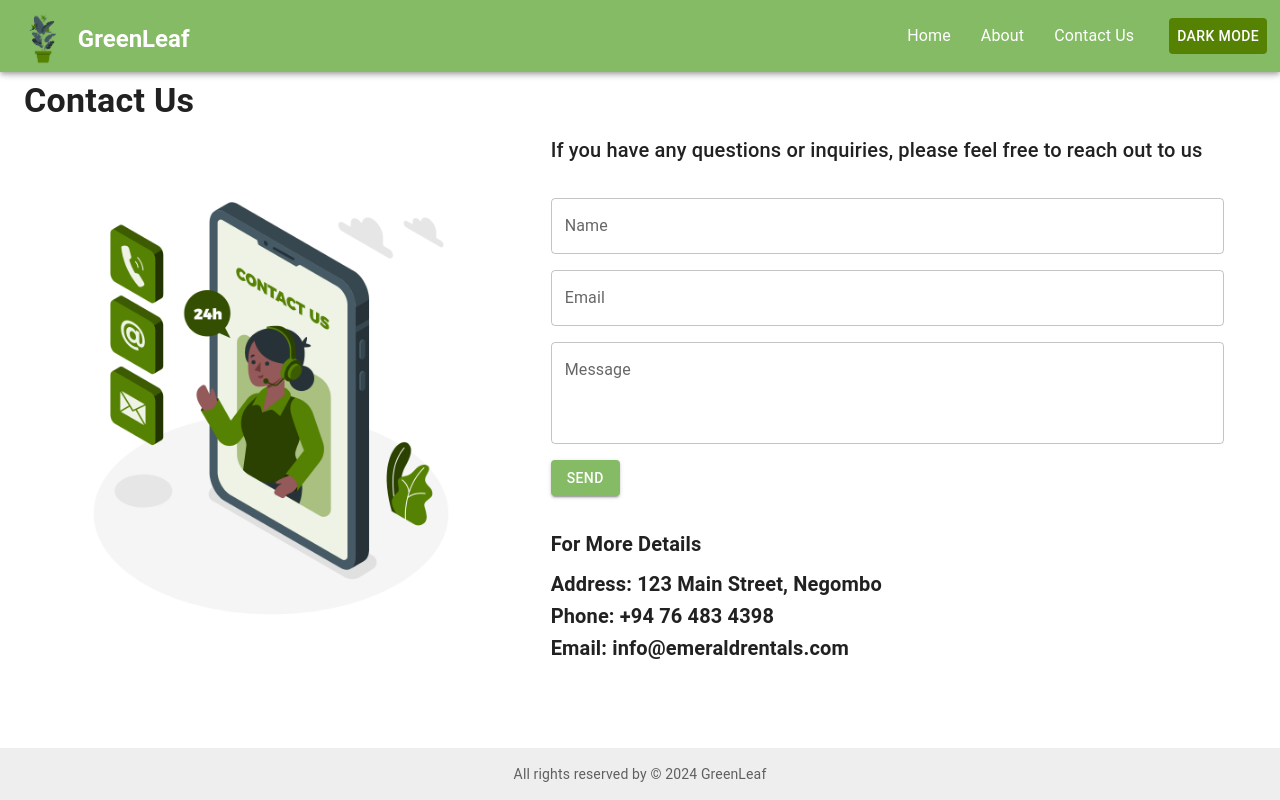
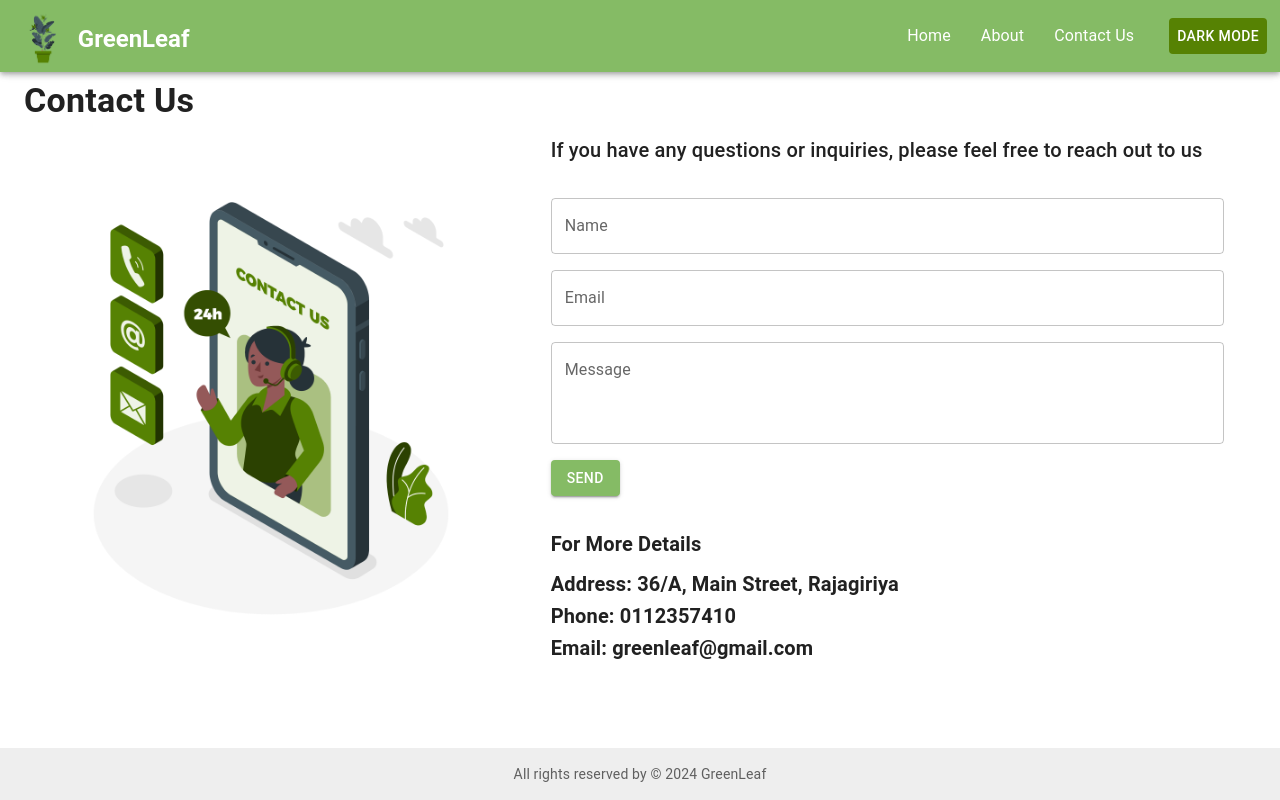
Before and after one commit to PamaliWeerasinghe/RAD_assignment01, a React (Create React App) app: page /contact in a window 1280 px wide. Built offline with nearby package versions, Linux system fonts and the light colour scheme.

Commit message:
animations added for contact

```diff
--- a/src/components/ContactUs.js
+++ b/src/components/ContactUs.js
@@ -1,10 +1,31 @@
 import React, { useState, useEffect } from 'react';
 import * as yup from 'yup';
 import { Box, Container, Typography, Button, TextField, Grid } from '@mui/material';
-import { styled } from '@mui/system';
+import { styled, keyframes } from '@mui/system';
+
+const fadeIn = keyframes`
+  from {
+    opacity: 0;
+  }
+  to {
+    opacity: 1;
+  }
+`;
+
+const slideIn = keyframes`
+  from {
+    transform: translateY(20px);
+    opacity: 0;
+  }
+  to {
+    transform: translateY(0);
+    opacity: 1;
+  }
+`;
 
 const Section = styled(Box)(({ theme }) => ({
   padding: theme.spacing(10, 0),
+  animation: `${fadeIn} 1.5s ease-in-out`,
 }));
 
 const Img = styled('img')({
@@ -13,7 +34,8 @@ const Img = styled('img')({
   objectFit: 'fill',
   itemAlign: 'right',
   justifyContent: 'center',
-  margin: 'auto'
+  margin: 'auto',
+  animation: `${fadeIn} 2s ease-in-out`,
 });
 
 const schema = yup.object().shape({
@@ -82,7 +104,7 @@ const ContactForm = () => {
 
   return (
     <form onSubmit={handleSubmit}>
-      <Box mb={2}>
+      <Box mb={2} sx={{ animation: `${slideIn} 1s ease-out` }}>
         <TextField
           label="Name"
           variant="outlined"
@@ -93,7 +115,7 @@ const ContactForm = () => {
           helperText={errors.name}
         />
       </Box>
-      <Box mb={2}>
+      <Box mb={2} sx={{ animation: `${slideIn} 1.2s ease-out` }}>
         <TextField
           label="Email"
           variant="outlined"
@@ -104,7 +126,7 @@ const ContactForm = () => {
           helperText={errors.email}
         />
       </Box>
-      <Box mb={2}>
+      <Box mb={2} sx={{ animation: `${slideIn} 1.4s ease-out` }}>
         <TextField
           label="Message"
           variant="outlined"
@@ -117,34 +139,51 @@ const ContactForm = () => {
           helperText={errors.message}
         />
       </Box>
-      <Button type="submit" variant="contained" color="primary">Send</Button>
-      {submissionMessage && <Typography variant="body1" color="success.main">{submissionMessage}</Typography>}
+      <Button type="submit" variant="contained" color="primary" sx={{ animation: `${slideIn} 1.6s ease-out` }}>
+        Send
+      </Button>
+      {submissionMessage && (
+        <Typography variant="body1" color="success.main" sx={{ animation: `${fadeIn} 1.8s ease-in-out` }}>
+          {submissionMessage}
+        </Typography>
+      )}
     </form>
   );
 };
 
 const Contact = () => {
   return (
-    <Container maxWidth={'false'} sx={{ maxWidth: 1280 }} >
+    <Container maxWidth={'false'} sx={{ maxWidth: 1280 }}>
       <Section id="contact">
-        <Typography variant="h4" gutterBottom style={{fontWeight:'bold'}} >Contact Us</Typography>
+        <Typography variant="h4" gutterBottom sx={{ fontWeight: 'bold', animation: `${fadeIn} 1s ease-in-out` }}>
+          Contact Us
+        </Typography>
         <Grid container spacing={4}>
-        <Grid item xs={12} md={5} display={'flex'}>
-            <Img src="contact.png" alt="contactimg" sx={{maxWidth : {xs : '300px', sm : '400px', md : '450px'}}} />
+          <Grid item xs={12} md={5} display={'flex'}>
+            <Img src="contact.png" alt="contactimg" sx={{ maxWidth: { xs: '300px', sm: '400px', md: '450px' } }} />
           </Grid>
           <Grid item xs={12} md={7}>
             <Box mr={4}>
-              <Typography mb={4} variant="h6" gutterBottom>If you have any questions or inquiries, please feel free to reach out to us</Typography>
+              <Typography mb={4} variant="h6" gutterBottom sx={{ animation: `${fadeIn} 1.2s ease-in-out` }}>
+                If you have any questions or inquiries, please feel free to reach out to us
+              </Typography>
               <ContactForm />
               <Box mt={4} textAlign={{ xs: 'center', md: 'left' }}>
-                <Typography variant="h6" mb={1} style={{fontWeight:'bold'}}>For More Details</Typography>
-                <Typography variant="h6" style={{fontWeight:'bold'}} >Address: 123 Main Street, Negombo</Typography>
-                <Typography variant="h6" style={{fontWeight:'bold'}}>Phone: +94 76 483 4398</Typography>
-                <Typography variant="h6" style={{fontWeight:'bold'}}>Email: info@emeraldrentals.com</Typography>
+                <Typography variant="h6" mb={1} sx={{ fontWeight: 'bold', animation: `${fadeIn} 1.4s ease-in-out` }}>
+                  For More Details
+                </Typography>
+                <Typography variant="h6" sx={{ fontWeight: 'bold', animation: `${fadeIn} 1.6s ease-in-out` }}>
+                  Address: 36/A, Main Street, Rajagiriya
+                </Typography>
+                <Typography variant="h6" sx={{ fontWeight: 'bold', animation: `${fadeIn} 1.8s ease-in-out` }}>
+                  Phone: 0112357410
+                </Typography>
+                <Typography variant="h6" sx={{ fontWeight: 'bold', animation: `${fadeIn} 2s ease-in-out` }}>
+                  Email: greenleaf@gmail.com
+                </Typography>
               </Box>
             </Box>
           </Grid>
-
         </Grid>
       </Section>
     </Container>
--- a/src/components/TeamMembers.js
+++ b/src/components/TeamMembers.js
@@ -1,12 +1,34 @@
 import * as React from "react";
-import { styled } from "@mui/material/styles";
+import { styled, keyframes } from "@mui/material/styles";
 import Box from "@mui/material/Box";
 import Paper from "@mui/material/Paper";
 import Grid from "@mui/material/Grid";
 import { Container, Typography } from "@mui/material";
 import Button from "@mui/material/Button";
 import { Link, Outlet } from "react-router-dom";
+
 const TeamMembers = () => {
+  // Define keyframes for animations
+  const fadeIn = keyframes`
+    from {
+      opacity: 0;
+    }
+    to {
+      opacity: 1;
+    }
+  `;
+
+  const slideIn = keyframes`
+    from {
+      transform: translateY(20px);
+      opacity: 0;
+    }
+    to {
+      transform: translateY(0);
+      opacity: 1;
+    }
+  `;
+
   const Img = styled("img")({
     width: "100%",
     height: "auto",
@@ -14,23 +36,27 @@ const TeamMembers = () => {
     itemAlign: "right",
     justifyContent: "center",
     margin: "auto",
+    animation: `${fadeIn} 2s ease-in-out`,
   });
+
   const ProfileImg = styled("img")({
-    //borderRadius:'100%',
     margin: "1%",
     width: "30%",
-    //border:'solid'
+    animation: `${slideIn} 1s ease-out`,
   });
+
   const Section = styled(Box)(({ theme }) => ({
     padding: theme.spacing(8, 0),
+    animation: `${fadeIn} 1.5s ease-in-out`,
   }));
 
   return (
     <Container maxWidth={"false"}>
       <Section id="about">
-        <Typography variant="h4" style={{fontWeight:'bolder'}}>MEET OUR TEAM</Typography>
+        <Typography variant="h4" style={{ fontWeight: "bolder" }}>
+          MEET OUR TEAM
+        </Typography>
 
-        {/* </Grid> */}
         <Grid
           container
           style={{
@@ -44,7 +70,6 @@ const TeamMembers = () => {
             xs={12}
             md={3}
             style={{
-              // border:'solid',
               textAlign: "center",
               margin: "1%",
             }}
@@ -77,11 +102,12 @@ const TeamMembers = () => {
             <Typography variant="h6" color={"green"}>
               Georginia Fernandaz
             </Typography>
-            <Typography variant="h6">Custoner Service</Typography>
+            <Typography variant="h6">Customer Service</Typography>
           </Grid>
         </Grid>
       </Section>
     </Container>
   );
 };
+
 export default TeamMembers;
```
